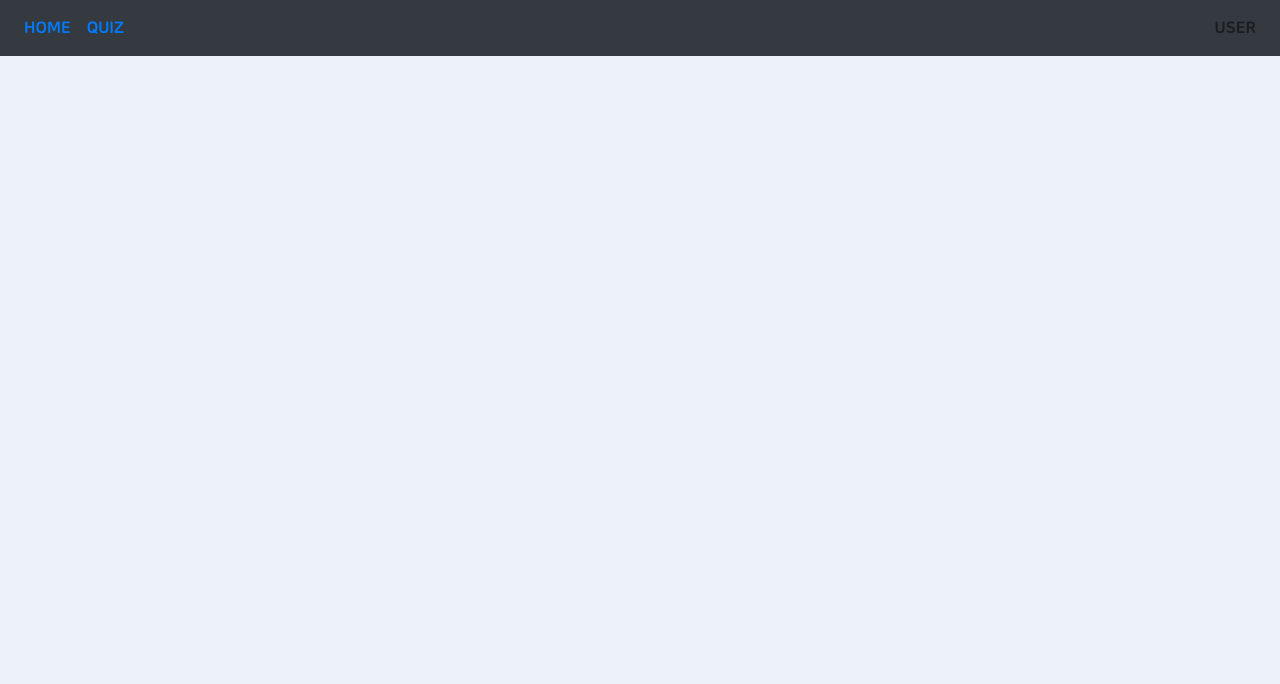
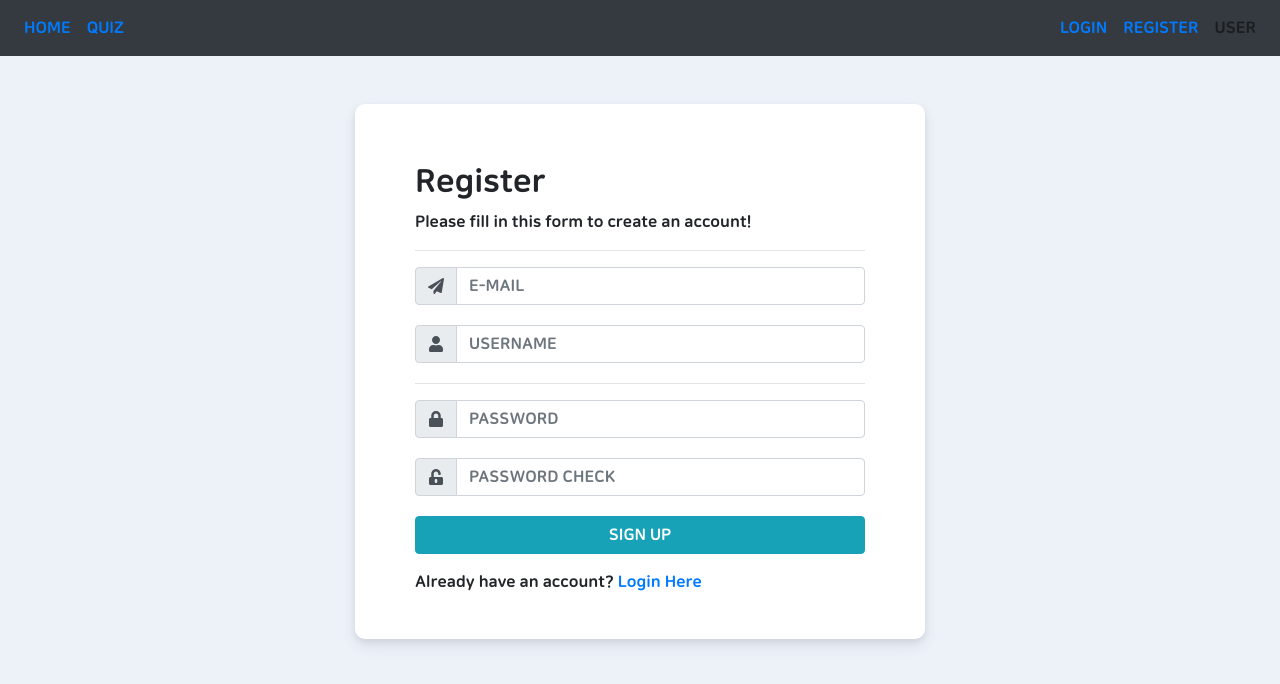
Before and after one commit to CSID-DGU/2020-1-OSSP-OSI-7, a React (Create React App) app in the folder frontend/: page /register in a window 1280 px wide. Shown: the top 684 px of the page. Built offline with nearby package versions, Linux system fonts and the light colour scheme.

Commit message:
transfer login and register template to react

```diff
--- a/frontend/src/components/App.css
+++ b/frontend/src/components/App.css
@@ -46,3 +46,15 @@ body::-webkit-scrollbar {display:none;}
 .last_quiz_row {
     margin-bottom: 15px;
 }
+
+.authform_container{
+    background-color: #fff !important;
+    border: 0 solid #edf2f9 !important;
+    padding: 60px 60px 45px 60px !important;
+    border-radius: 10px !important;
+    box-shadow: 0 7px 14px 0 rgba(65,69,88,.1), 0 3px 6px 0 rgba(0,0,0,.07);
+}
+
+.authform_group{
+    margin-bottom: 20px !important;
+}
--- a/frontend/src/components/App.js
+++ b/frontend/src/components/App.js
@@ -2,6 +2,8 @@ import React from 'react';
 import { Route, Link } from 'react-router-dom';
 import Quiz from './Quiz';
 import Home from './Home';
+import Login from './auth/Login';
+import Register from './auth/Register';
 import {Navbar, Nav} from 'react-bootstrap';
 
 
@@ -13,17 +15,22 @@ const App = () => {
       href="https://maxcdn.bootstrapcdn.com/bootstrap/4.4.1/css/bootstrap.min.css"
       integrity="sha384-Vkoo8x4CGsO3+Hhxv8T/Q5PaXtkKtu6ug5TOeNV6gBiFeWPGFN9MuhOf23Q9Ifjh"
       crossorigin="anonymous"/>
+
     <Navbar bg="dark" sticky="top">
       <Nav className="mr-auto">
         <Nav.Link><Link to="/">HOME</Link></Nav.Link>
         <Nav.Link><Link to="/quiz">QUIZ</Link></Nav.Link>
       </Nav>
       <Nav>
+        <Nav.Link><Link to="/login">LOGIN</Link></Nav.Link>
+        <Nav.Link><Link to="/register">REGISTER</Link></Nav.Link>
         <Nav.Link>USER</Nav.Link>
       </Nav>
     </Navbar>
       <Route path="/" component={Home} exact/>
       <Route path="/quiz" component={Quiz}/>
+      <Route path="/login" component={Login}/>
+      <Route path="/register" component={Register}/>
     </>
   );
 }
--- a/frontend/src/components/Quiz.js
+++ b/frontend/src/components/Quiz.js
@@ -8,19 +8,20 @@ const Quiz = () => {
     const [quizSetName, setQuizSetName] = useState("");
     const [classId, setClassId] = useState("");
 
+    const koreanDict = {"mul_choices":"객관식", "essay":"주관식", "short_answer":"단답형","binary":"OX형"};
+
     useEffect(()=>{
         addQuiz("mul_choices");
     },[]);
 
-    const initiateState = (id, type) => {
+    const initiateState = (quizId, type) => {
         let quiz = {
-            id: id,
+            id: quizId,
             type: type,
             question: "",
             answer:"",
             content:{
                 description: "",
-
             }
         }
         if(type === 'mul_choices'){
@@ -33,9 +34,7 @@ const Quiz = () => {
     }
 
     const addQuiz = (type) => {
-        setQuizzes(
-            quizzes.concat(initiateState(count,type))
-        );
+        setQuizzes(quizzes.concat(initiateState(count,type)));
         setCount(count + 1);
     };
 
@@ -44,8 +43,8 @@ const Quiz = () => {
         setCount(count - 1);
     };
 
-    const onTypeChange = (index, type) => {
-        setQuizzes(quizzes.map((quiz) => (quiz.id === index ? initiateState(index,type) : quiz)));
+    const onTypeChange = (quizId, type) => {
+        setQuizzes(quizzes.map((quiz) => (quiz.id === quizId ? initiateState(quizId,type) : quiz)));
     };
 
     const addChoices = (quizId, data) =>{
@@ -55,11 +54,12 @@ const Quiz = () => {
 
     const onChange = (e)=>{
         const targetName = e.target.name;
+
         if (targetName === "quizSetName"){
             setQuizSetName(e.target.value);
         }else if(targetName === "classId"){
             setClassId(e.target.value);
-        }else {
+        } else {
             let data = {
                 quizId: Number(e.target.getAttribute('quizId')),
             }
@@ -100,6 +100,8 @@ const Quiz = () => {
         const changedChoices = quiz.content.choices.filter((c)=>c.id !== choiceId).map((c, index) => ({...c, id: index}));
         setQuizzes(quizzes.map((quiz)=>(quiz.id === quizId ? {...quiz, answer:answer,content:{description:quiz.content.description,choices:changedChoices}}: quiz)));
     }
+
+
     const selectAnswerChoice = (quizId, choiceId) =>{
         let joinAnswer;
         let answers = quizzes.filter((quiz)=>quiz.id === quizId)[0].answer;
@@ -127,11 +129,18 @@ const Quiz = () => {
         console.log(JSON.stringify(quizSet));
     }
 
+    const QuizBtn = ({quizType}) => (
+        <ButtonGroup className="mr-2">
+            <Button onClick={() => addQuiz(quizType)}>{koreanDict[quizType]}</Button>
+        </ButtonGroup>
+    );
+
+
     return (
         <Container className="container_mr_top quiz_container">
             <Container>
                 <h1>QUIZ 만들기</h1>
-                <h2>TOTAL : {count}</h2>
+                <h3>TOTAL : {count}</h3>
                 <Form>
                     <Form.Group as={Row}>
                         <Form.Label column sm="2">NAME</Form.Label>
@@ -153,18 +162,10 @@ const Quiz = () => {
             selectAnswerChoice={selectAnswerChoice} />
             <Container>
                 <ButtonToolbar>
-                    <ButtonGroup className="mr-2">
-                        <Button onClick={() => addQuiz("mul_choices")}>객관식</Button>
-                    </ButtonGroup>
-                    <ButtonGroup className="mr-2">
-                        <Button onClick={() => addQuiz("essay")}>주관식</Button>
-                    </ButtonGroup>
-                    <ButtonGroup className="mr-2">
-                        <Button onClick={() => addQuiz("short_answer")}>단답형</Button>
-                    </ButtonGroup>
-                    <ButtonGroup className="mr-2">
-                        <Button onClick={() => addQuiz("binary")}>OX형</Button>
-                    </ButtonGroup>
+                    <QuizBtn quizType="mul_choices" />
+                    <QuizBtn quizType="essay" />
+                    <QuizBtn quizType="short_answer" />
+                    <QuizBtn quizType="binary" />
                     <ButtonGroup >
                         <Button onClick={() => onSubmit()} variant="success">저장</Button>
                     </ButtonGroup>
--- /dev/null
+++ b/frontend/src/components/auth/AuthBase.js
@@ -0,0 +1,21 @@
+import React, {Fragment} from 'react';
+import styled from 'styled-components';
+import {Form,Container,Col, Row} from 'react-bootstrap';
+
+const AuthBaseBlock = styled.div`
+    margin-top: 3rem;
+`;
+
+const AuthBase = ({children})=>{
+    return (
+        <AuthBaseBlock>
+            <Container>
+                <Row>
+                    <Col md={{ span: 6, offset: 3 }} className="authform_container">{children}</Col>
+                </Row>
+            </Container>
+        </AuthBaseBlock>
+    );
+}
+
+export default AuthBase;
--- /dev/null
+++ b/frontend/src/components/auth/AuthForm.js
@@ -0,0 +1,60 @@
+import React, {Fragment} from 'react';
+import { Link } from 'react-router-dom';
+import styled from 'styled-components';
+import {Form,Col,Row,InputGroup, Button} from 'react-bootstrap';
+import {FaUser, FaPaperPlane, FaLock, FaUnlockAlt} from 'react-icons/fa'
+
+
+const AuthFormBlock = styled.div`
+
+`;
+
+
+const FieldForm = ({placeholder, icon, type}) => (
+    <Form.Group className="authform_group">
+        <InputGroup>
+            <InputGroup.Prepend>
+            <InputGroup.Text>{icon}</InputGroup.Text>
+            </InputGroup.Prepend>
+            <Form.Control type={type} placeholder={placeholder} required />
+        </InputGroup>
+    </Form.Group>
+);
+
+
+const AuthForm = ({type})=>{
+    return (
+        <AuthFormBlock>
+            <Form>
+                <h2>{type}</h2>
+                {type === 'Register' ?
+                (<p>Please fill in this form to create an account!</p>)
+                :(<p>Pease fill your Email and password</p>)
+                }
+                <hr/>
+                <FieldForm placeholder={"E-MAIL"} icon={<FaPaperPlane/>} type={"email"}/>
+                {type === 'Register' &&
+                <Fragment>
+                    <FieldForm placeholder={"USERNAME"} icon={<FaUser/>} type={"text"}/>
+                    <hr/>
+                    </Fragment>
+                }
+                <FieldForm placeholder={"PASSWORD"} icon={<FaLock/>} type={"password"}/>
+                {type === 'Register' &&
+                    <FieldForm placeholder={"PASSWORD CHECK"} icon={<FaUnlockAlt/>} type={"password"}/>
+                }
+                <Form.Group>
+                <Button as={Col} md={12} variant="info" type="submit">SIGN UP</Button>
+                </Form.Group>
+            </Form>
+            {type === 'Register' ?(
+                <div>Already have an account?  <Link to='/login'>Login Here</Link></div>
+            ) : (
+                <div><Link to='/register'>Register Here</Link></div>
+            )
+            }
+        </AuthFormBlock>
+    );
+};
+
+export default AuthForm;
--- /dev/null
+++ b/frontend/src/components/auth/Login.js
@@ -0,0 +1,12 @@
+import React,{Fragment} from "react";
+import AuthBase from './AuthBase';
+import AuthForm from './AuthForm';
+
+const Login = () =>{
+    return (
+        <AuthBase>
+            <AuthForm type='Login'/>
+        </AuthBase>
+    );
+}
+export default Login;
--- /dev/null
+++ b/frontend/src/components/auth/Register.js
@@ -0,0 +1,13 @@
+import React, {Fragment} from "react";
+import AuthBase from './AuthBase';
+import AuthForm from './AuthForm';
+
+const Register = () =>{
+    return (
+        <AuthBase>
+            <AuthForm type='Register'/>
+        </AuthBase>
+    );
+}
+
+export default Register;
```
Lines whose indentation alone changed are shown as unchanged.
